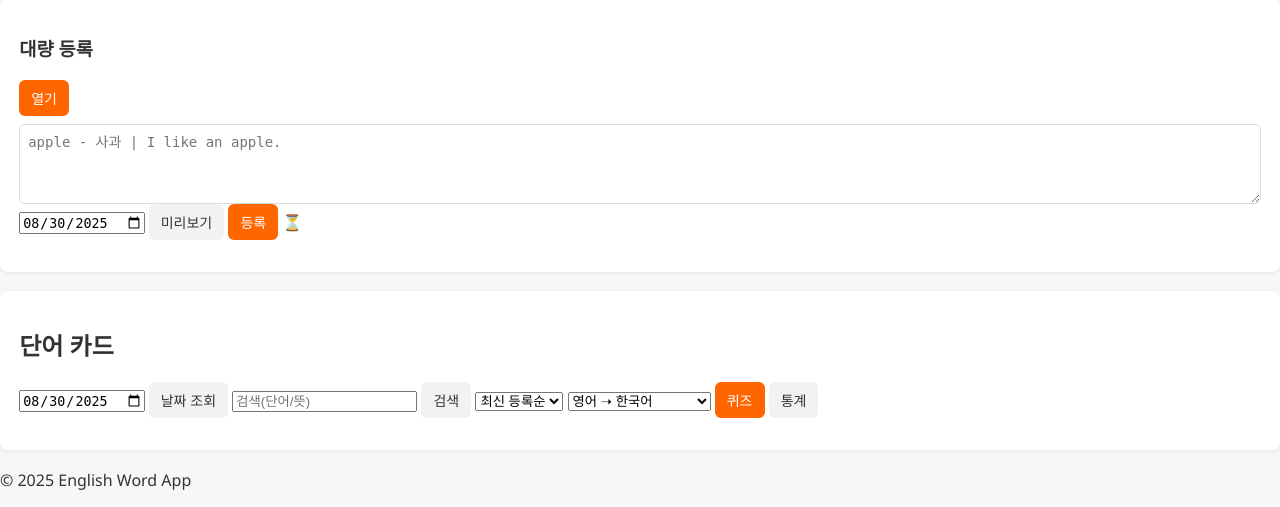
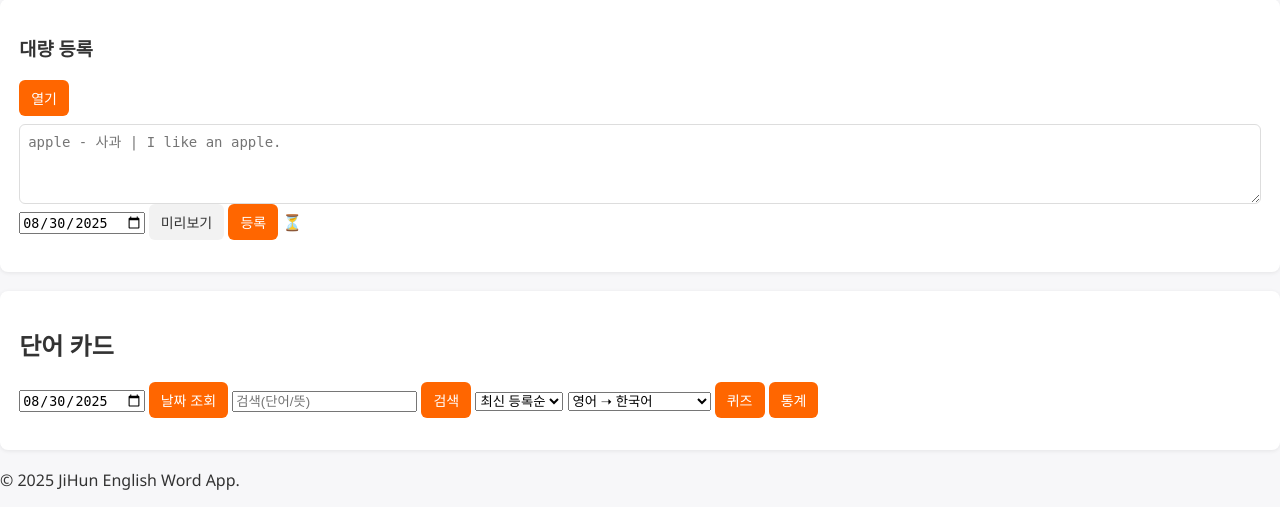
Before and after one commit to anredvon/english-word-app, a Flask app: page / in a window 1280 px wide. Shown: the part 411-918 px from the top of the page. Run offline with Flask 3, Linux system fonts and the light colour scheme; data that the repository does not hold is empty.

Commit message:
버튼정보 일부수정후 커밋.

```diff
--- a/templates/index.html
+++ b/templates/index.html
@@ -52,9 +52,9 @@
       <h2>단어 카드</h2>
       <div class="row wrap gap">
         <input id="filterDate" type="date">
-        <button id="loadByDate" class="ghost">날짜 조회</button>
+        <button id="loadByDate" class="accent">날짜 조회</button>
         <input id="search" placeholder="검색(단어/뜻)">
-        <button id="btnSearch" class="ghost">검색</button>
+        <button id="btnSearch" class="accent">검색</button>
         <select id="sort">
           <option value="created_desc">최신 등록순</option>
           <option value="alpha_asc">A-Z까지</option>
@@ -69,14 +69,14 @@
           <option value="essay_cloze">빈칸 채우기:주관식</option>
         </select>
         <button id="btnQuiz" class="accent">퀴즈</button>
-        <button id="btnStats" class="ghost">통계</button>
+        <button id="btnStats" class="accent">통계</button>
       </div>
       <ul id="wordList"></ul>
     </section>
   </main>
 
   <footer>
-    <p>© 2025 English Word App</p>
+    <p>© 2025 JiHun English Word App.</p>
   </footer>
 
   <!-- 퀴즈 모달 -->
```
